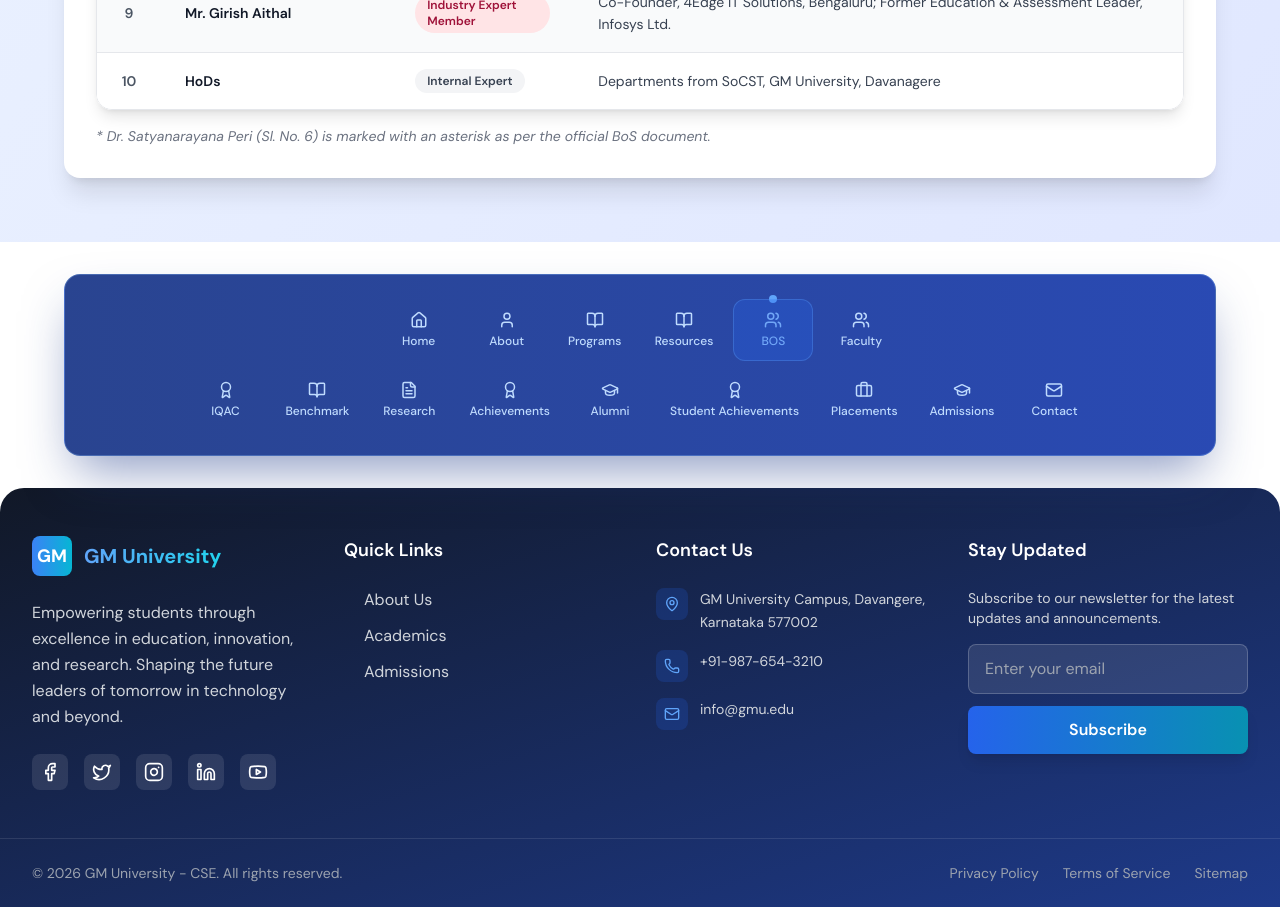
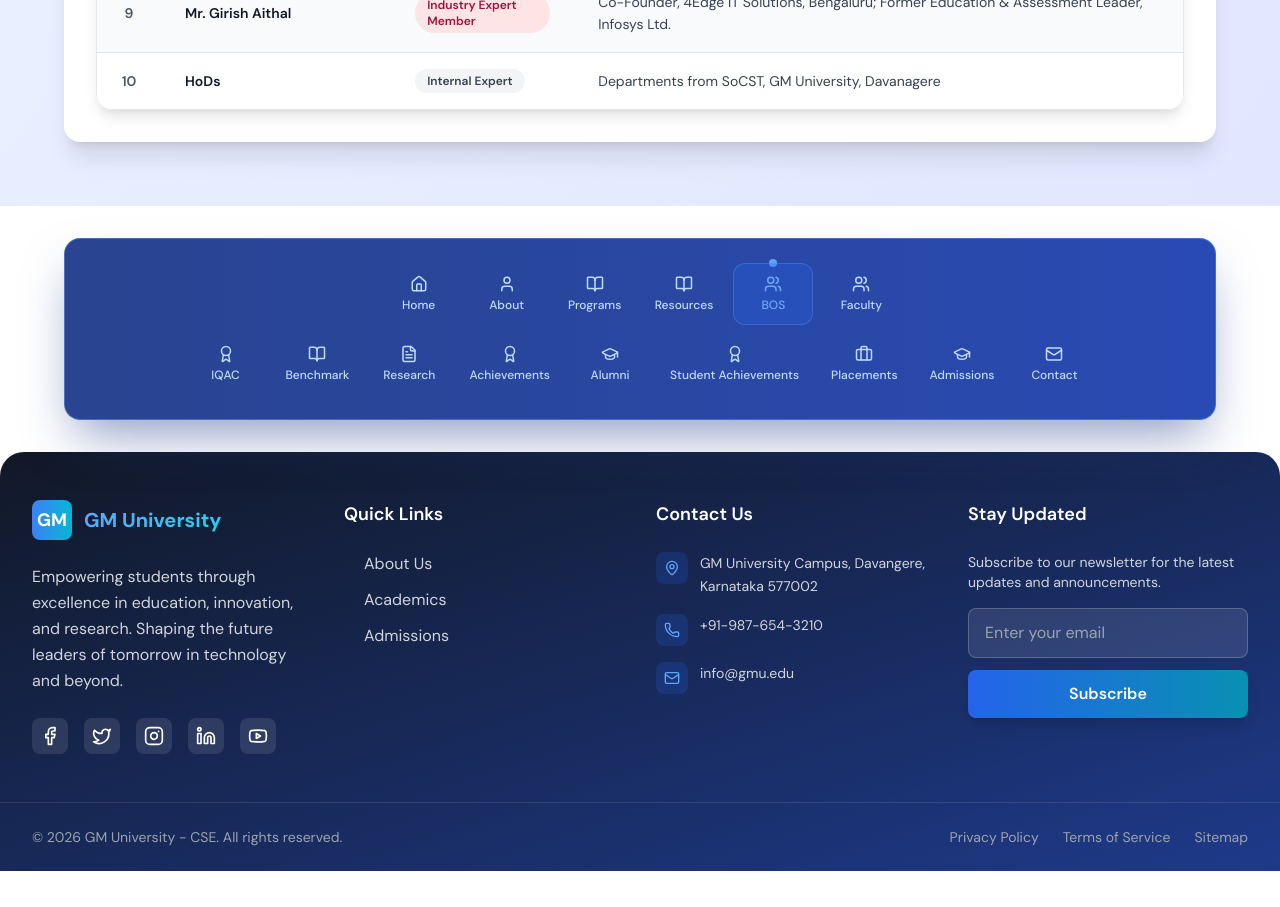
Before and after one commit to beereshbc/CSE-GMU, a React (Vite) app in the folder frontend/: page /bos in a window 1280 px wide. Shown: the part 1540-2447 px from the top of the page. After the commit the page ends 2411 px from the top, so only its background shows below. Built offline with nearby package versions, Linux system fonts and the light colour scheme.

Commit message:
Delete footnote from BoS page
Removed footnote regarding Dr. Satyanarayana Peri.

```diff
--- a/frontend/src/pages/BoS.jsx
+++ b/frontend/src/pages/BoS.jsx
@@ -218,11 +218,7 @@ const BoS = () => {
                 </table>
               </div>
 
-              {/* Footnote */}
-              <p className="mt-4 text-sm text-gray-500 italic">
-                * Dr. Satyanarayana Peri (Sl. No. 6) is marked with an asterisk
-                as per the official BoS document.
-              </p>
+
             </div>
           </div>
         </div>
```
